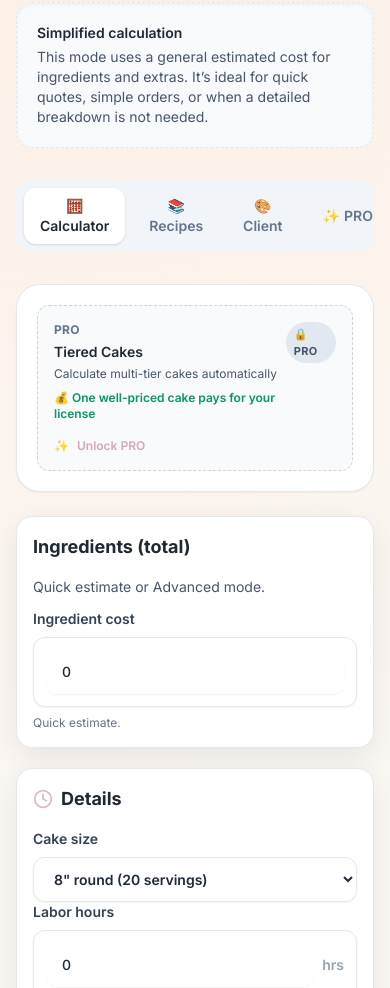
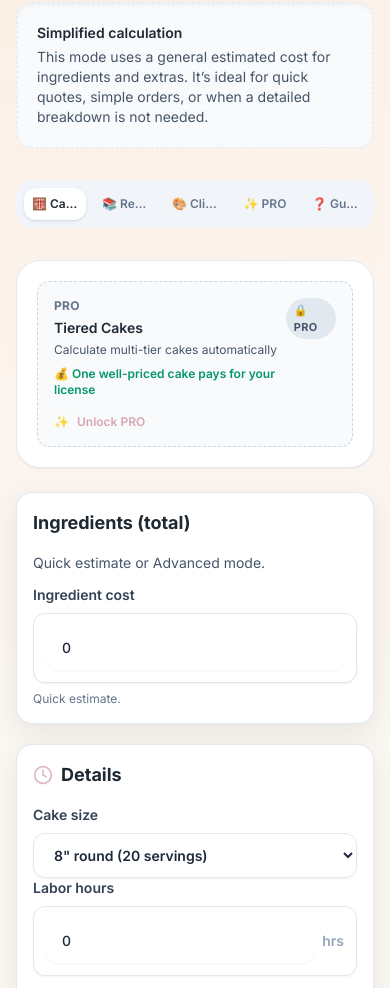
Before and after one commit to vcrs86/cake-pricing-app, a Next.js app: page / in a window 390 px wide. Shown: the part 945-1933 px from the top of the page. Built offline with nearby package versions, Linux system fonts and the light colour scheme.

Commit message:
nuevo tab arreglado

```diff
--- a/src/app/page.tsx
+++ b/src/app/page.tsx
@@ -1026,9 +1026,10 @@ const handleOpenPdfQuote = () => {
 
       {/* TABS */}
 <div className="flex w-full gap-2 overflow-hidden rounded-2xl bg-slate-100 p-2">
+
   <button
     onClick={() => setActiveTab("calculator")}
-          className={`flex-1 rounded-xl px-4 py-2 text-sm font-semibold transition ${
+    className={`flex-1 min-w-0 rounded-xl px-2 sm:px-4 py-2 text-xs sm:text-sm font-semibold text-center truncate transition ${
       activeTab === "calculator"
         ? "bg-white shadow text-brand-slate"
         : "text-slate-500 hover:bg-white/60"
@@ -1039,7 +1040,7 @@ const handleOpenPdfQuote = () => {
 
   <button
     onClick={() => setActiveTab("recipes")}
-          className={`flex-1 rounded-xl px-4 py-2 text-sm font-semibold transition ${
+    className={`flex-1 min-w-0 rounded-xl px-2 sm:px-4 py-2 text-xs sm:text-sm font-semibold text-center truncate transition ${
       activeTab === "recipes"
         ? "bg-white shadow text-brand-slate"
         : "text-slate-500 hover:bg-white/60"
@@ -1050,7 +1051,7 @@ const handleOpenPdfQuote = () => {
 
   <button
     onClick={() => setActiveTab("client")}
-          className={`flex-1 rounded-xl px-4 py-2 text-sm font-semibold transition ${
+    className={`flex-1 min-w-0 rounded-xl px-2 sm:px-4 py-2 text-xs sm:text-sm font-semibold text-center truncate transition ${
       activeTab === "client"
         ? "bg-white shadow text-brand-slate"
         : "text-slate-500 hover:bg-white/60"
@@ -1061,19 +1062,18 @@ const handleOpenPdfQuote = () => {
 
   <button
     onClick={() => setActiveTab("pro")}
-          className={`flex-1 rounded-xl px-4 py-2 text-sm font-semibold transition ${
+    className={`flex-1 min-w-0 rounded-xl px-2 sm:px-4 py-2 text-xs sm:text-sm font-semibold text-center truncate transition ${
       activeTab === "pro"
         ? "bg-white shadow text-brand-slate"
         : "text-slate-500 hover:bg-white/60"
     }`}
   >
-          <span className="mr-1">✨</span>
-          {copy.tabs.pro}
+    ✨ {copy.tabs.pro}
   </button>
 
   <button
     onClick={() => setActiveTab("help")}
-  className={`flex-1 rounded-xl px-4 py-2 text-sm font-semibold transition ${
+    className={`flex-1 min-w-0 rounded-xl px-2 sm:px-4 py-2 text-xs sm:text-sm font-semibold text-center truncate transition ${
       activeTab === "help"
         ? "bg-white shadow text-brand-slate"
         : "text-slate-500 hover:bg-white/60"
@@ -1083,6 +1083,7 @@ const handleOpenPdfQuote = () => {
   </button>
 
 </div>
+
       {activeTab === "recipes" && (
   <>
     {/* Help Button - SOLO PRO + TIER */}
```
Lines whose indentation alone changed are shown as unchanged.
